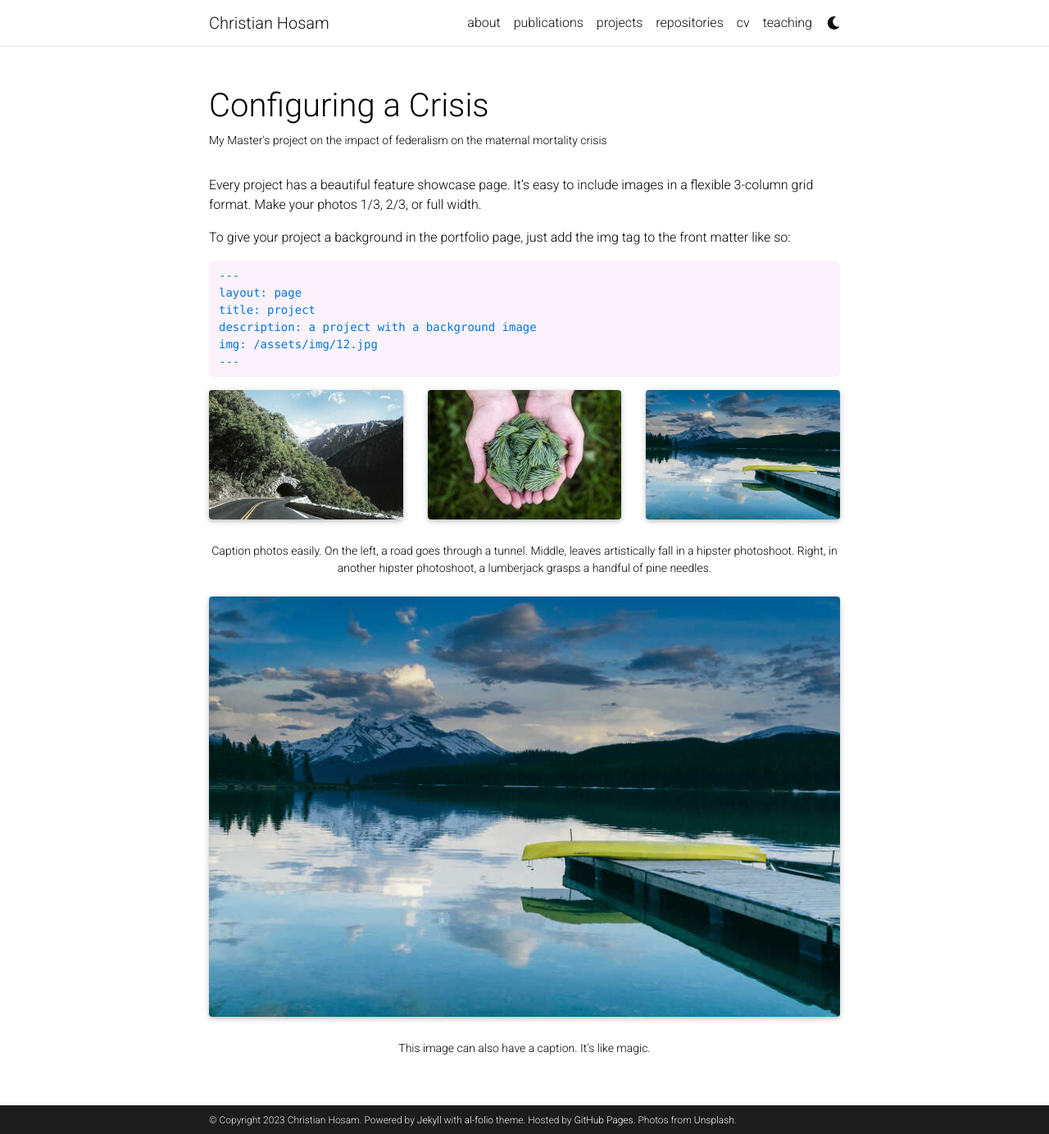
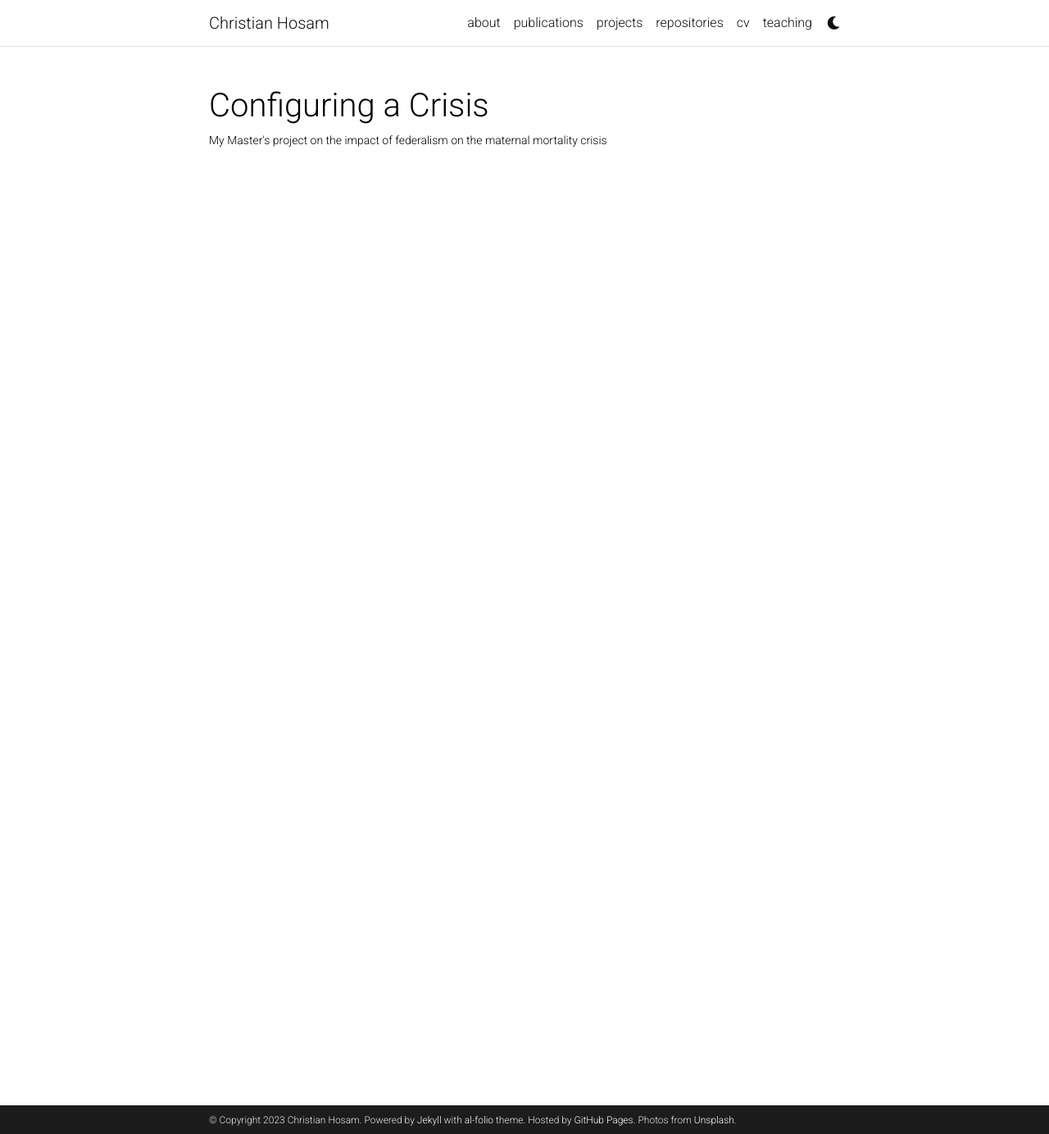
Before and after one commit to chosam2322/chosam2322.github.io, a Jekyll site: the page built from _projects/2_mastersproject.md, in a window 1280 px wide and 1384 px high. Shown: the whole window at 82% size. Built offline with Jekyll 4.4.1, drawn with Linux system fonts in a browser that asks for light colours; full-size pictures stand in for the smaller copies a plugin makes; comment, search, counter and statistics services are not loaded; a style sheet for code colours, icons or effects is not loaded.

Commit message:
Update 2_mastersproject.md

```diff
--- a/_projects/2_mastersproject.md
+++ b/_projects/2_mastersproject.md
@@ -6,39 +6,3 @@ img: assets/img/iStock-1223120167.jpg
 importance: 2
 category: Research Agenda
 ---
-
-Every project has a beautiful feature showcase page.
-It's easy to include images in a flexible 3-column grid format.
-Make your photos 1/3, 2/3, or full width.
-
-To give your project a background in the portfolio page, just add the img tag to the front matter like so:
-
-    ---
-    layout: page
-    title: project
-    description: a project with a background image
-    img: /assets/img/12.jpg
-    ---
-
-<div class="row">
-    <div class="col-sm mt-3 mt-md-0">
-        {% include figure.html path="assets/img/1.jpg" title="example image" class="img-fluid rounded z-depth-1" %}
-    </div>
-    <div class="col-sm mt-3 mt-md-0">
-        {% include figure.html path="assets/img/3.jpg" title="example image" class="img-fluid rounded z-depth-1" %}
-    </div>
-    <div class="col-sm mt-3 mt-md-0">
-        {% include figure.html path="assets/img/5.jpg" title="example image" class="img-fluid rounded z-depth-1" %}
-    </div>
-</div>
-<div class="caption">
-    Caption photos easily. On the left, a road goes through a tunnel. Middle, leaves artistically fall in a hipster photoshoot. Right, in another hipster photoshoot, a lumberjack grasps a handful of pine needles.
-</div>
-<div class="row">
-    <div class="col-sm mt-3 mt-md-0">
-        {% include figure.html path="assets/img/5.jpg" title="example image" class="img-fluid rounded z-depth-1" %}
-    </div>
-</div>
-<div class="caption">
-    This image can also have a caption. It's like magic.
-</div>
```
